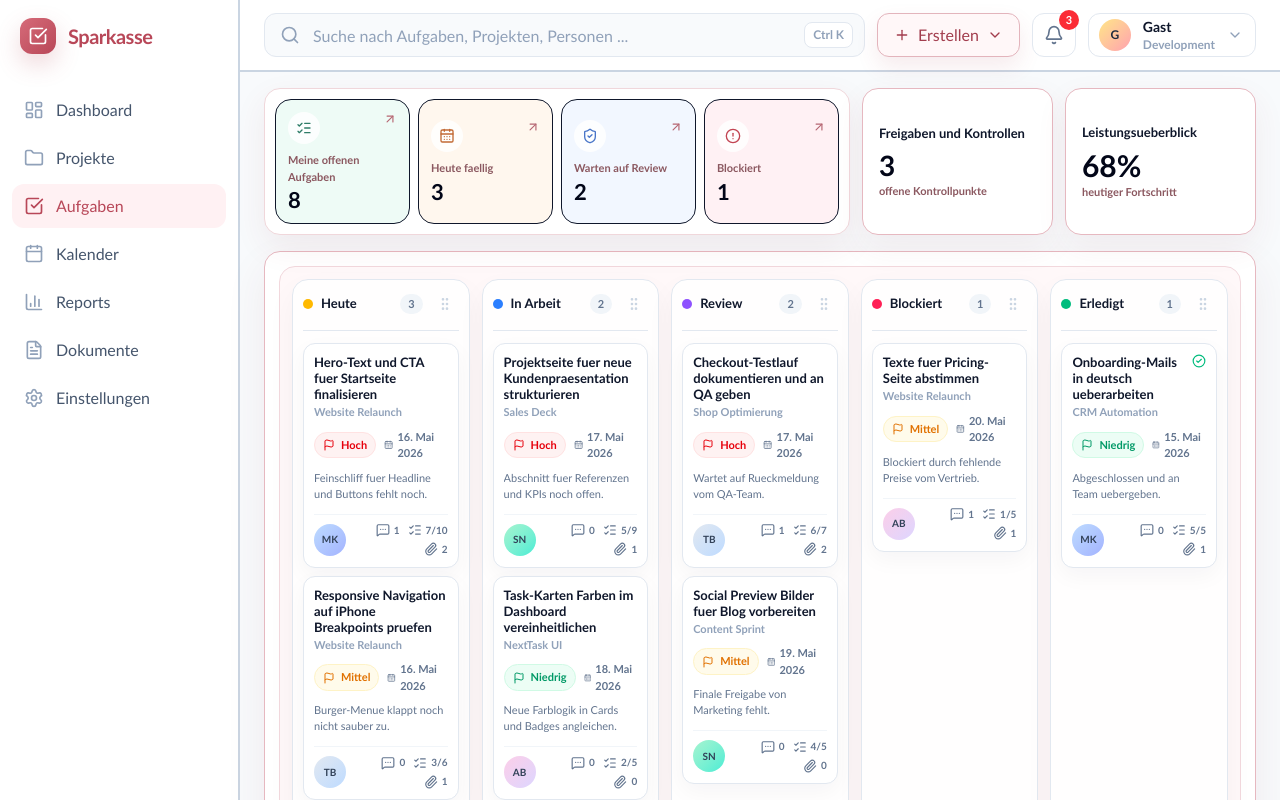
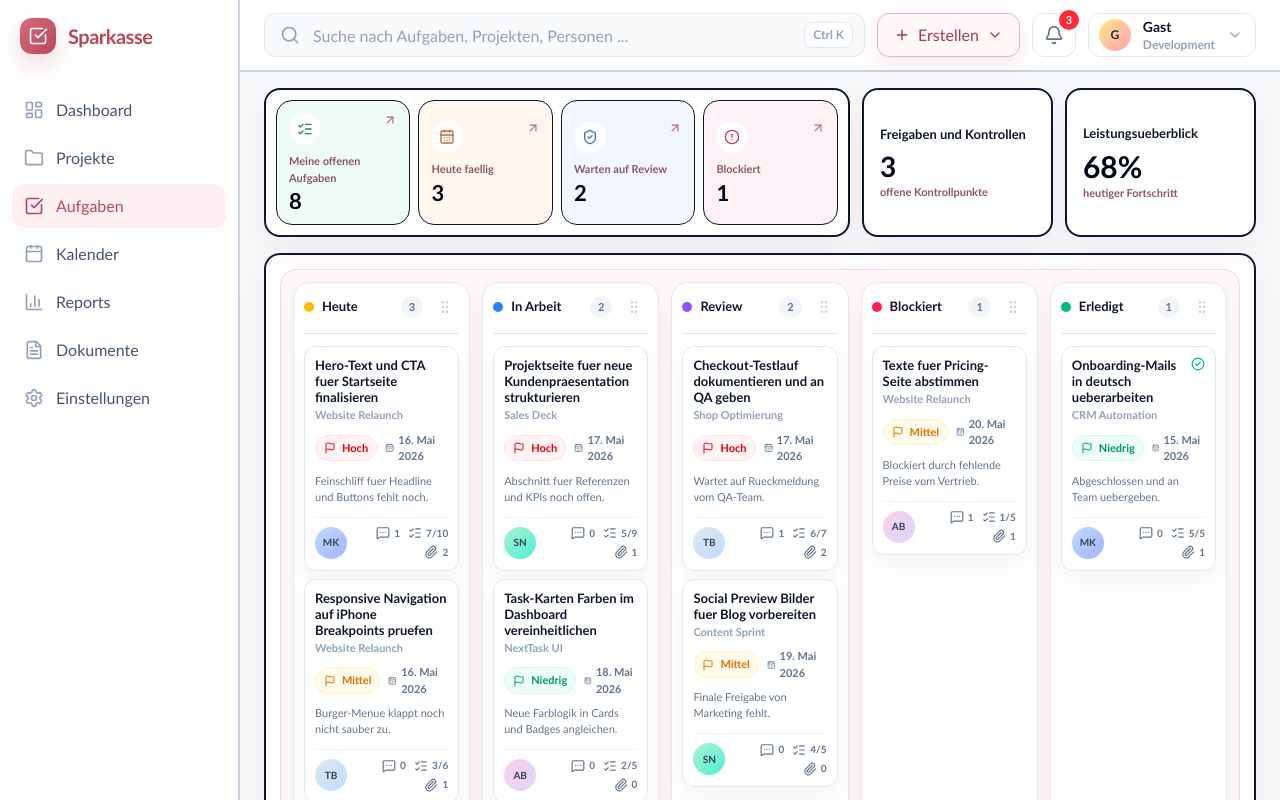
Before and after one commit to Jonas-Aaron-Raab/NextTask, a React (Vite) app in the folder client/: page /my-tasks in a window 1280 px wide. Shown: the top 800 px of the page. Built offline with nearby package versions, Linux system fonts and the light colour scheme.

Commit message:
style(my-tasks): use black outer borders

```diff
--- a/client/src/pages/MyTasksPage.jsx
+++ b/client/src/pages/MyTasksPage.jsx
@@ -676,7 +676,7 @@ function PopupShell({ title, subtitle, onClose, children, maxWidth = 'max-w-3xl'
 function SummaryStrip({ stats, controlCount, performanceValue, onOpenStat, onOpenControls, onOpenPerformance }) {
   return (
     <div className="grid gap-3 xl:grid-cols-[minmax(0,2.3fr)_minmax(190px,0.75fr)_minmax(190px,0.75fr)]">
-      <section className="rounded-2xl border border-[#f0d7db] bg-white p-2.5 shadow-[0_12px_32px_rgba(136,54,66,0.08)]">
+      <section className="rounded-2xl border-2 border-slate-900 bg-white p-2.5 shadow-[0_12px_32px_rgba(136,54,66,0.08)]">
         <div className="grid gap-2 md:grid-cols-2 xl:grid-cols-4">
           {stats.map((stat) => (
             <button
@@ -701,7 +701,7 @@ function SummaryStrip({ stats, controlCount, performanceValue, onOpenStat, onOpe
       <button
         type="button"
         onClick={onOpenControls}
-        className="rounded-2xl border border-[#e6b8c0] bg-white p-4 text-left shadow-[0_12px_32px_rgba(136,54,66,0.07)] transition hover:-translate-y-0.5 hover:border-[#d89aa5] hover:shadow-[0_16px_34px_rgba(136,54,66,0.12)]"
+        className="rounded-2xl border-2 border-slate-900 bg-white p-4 text-left shadow-[0_12px_32px_rgba(136,54,66,0.07)] transition hover:-translate-y-0.5 hover:border-slate-900 hover:shadow-[0_16px_34px_rgba(136,54,66,0.12)]"
       >
         <p className="text-[13px] font-bold text-slate-900">Freigaben und Kontrollen</p>
         <p className="mt-2 text-[28px] font-extrabold leading-none text-slate-950">{controlCount}</p>
@@ -711,7 +711,7 @@ function SummaryStrip({ stats, controlCount, performanceValue, onOpenStat, onOpe
       <button
         type="button"
         onClick={onOpenPerformance}
-        className="rounded-2xl border border-[#e6b8c0] bg-white p-4 text-left shadow-[0_12px_32px_rgba(136,54,66,0.07)] transition hover:-translate-y-0.5 hover:border-[#d89aa5] hover:shadow-[0_16px_34px_rgba(136,54,66,0.12)]"
+        className="rounded-2xl border-2 border-slate-900 bg-white p-4 text-left shadow-[0_12px_32px_rgba(136,54,66,0.07)] transition hover:-translate-y-0.5 hover:border-slate-900 hover:shadow-[0_16px_34px_rgba(136,54,66,0.12)]"
       >
         <p className="text-[13px] font-bold text-slate-900">Leistungsueberblick</p>
         <p className="mt-2 text-[30px] font-extrabold leading-none text-slate-950">{performanceValue}%</p>
@@ -1888,7 +1888,7 @@ export default function MyTasksPage() {
           onOpenPerformance={() => setActivePopup({ type: 'performance' })}
         />
 
-        <section className="rounded-2xl border border-[#e6b8c0] bg-white p-3.5 shadow-[0_16px_40px_rgba(136,54,66,0.08)]">
+        <section className="rounded-2xl border-2 border-slate-900 bg-white p-3.5 shadow-[0_16px_40px_rgba(136,54,66,0.08)]">
           <div className="rounded-2xl border border-[#f2d8dd] bg-[#fff8f9] p-3">
             <div className="grid gap-3 md:grid-cols-2 xl:grid-cols-5">
             {orderedColumns.map((column) => (
```
